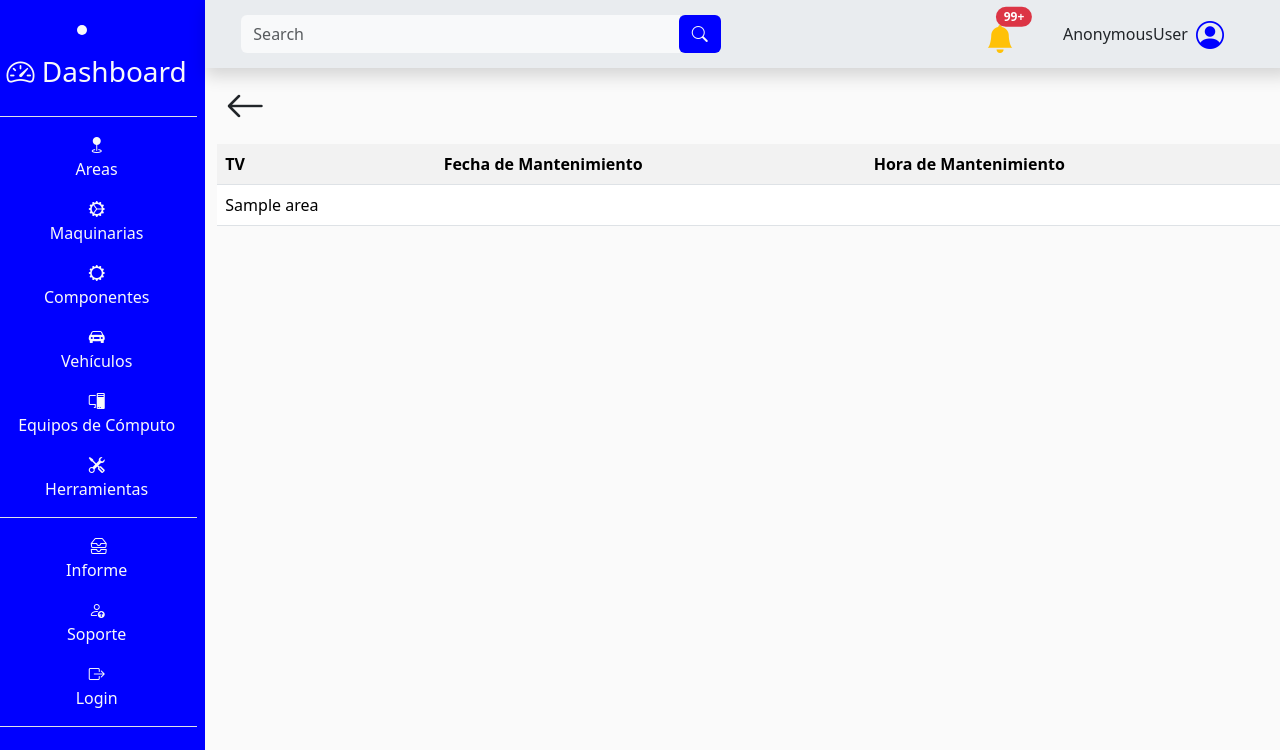
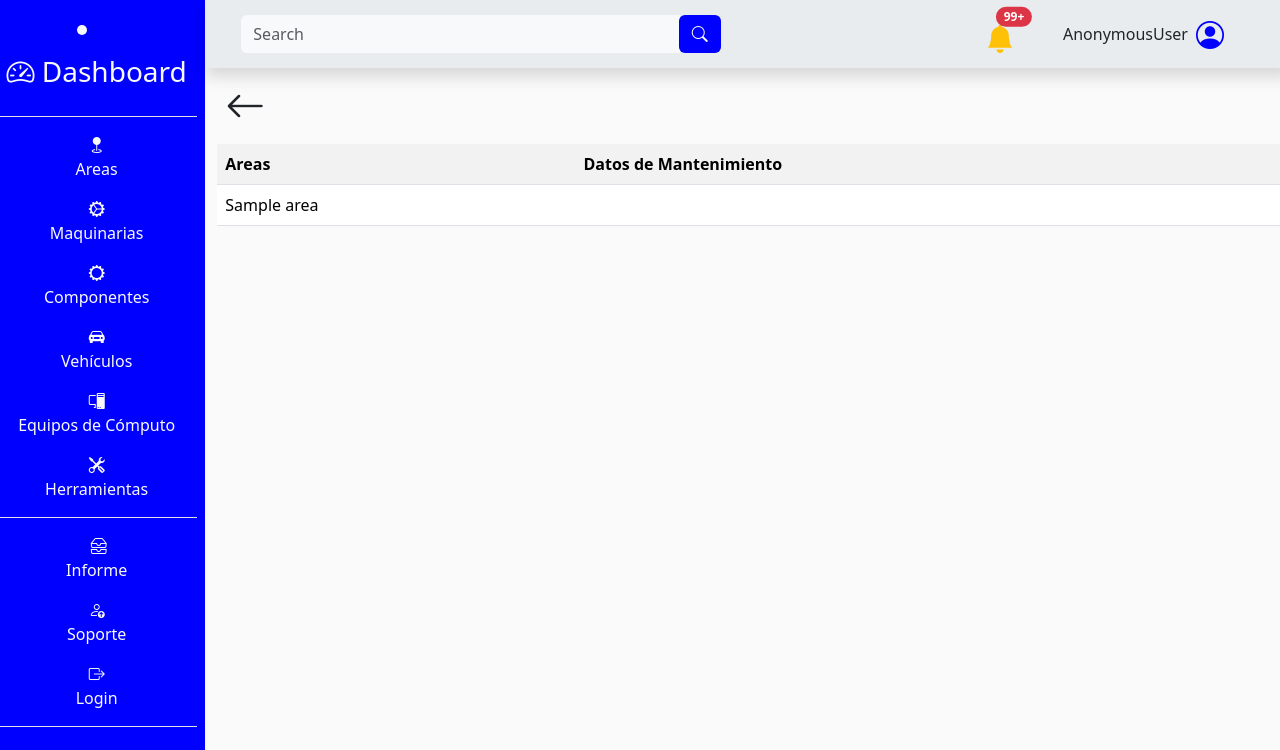
Before and after one commit to davidalejandrochentes/SGE, a Django app: page /area/tabla_mantenimientos/ in a window 1280 px wide. Shown: the top 750 px of the page. Run offline with Django 4.2, Linux system fonts and the light colour scheme; tables that the repository leaves empty hold one stand-in row (values such as "Sample post"); some libraries are stand-ins or nearby versions.

Commit message:
solucion de errores en base de datos, prosegir con el crud

```diff
--- a/SGE_area/models.py
+++ b/SGE_area/models.py
@@ -1,5 +1,7 @@
 from django.db import models
 from datetime import date
+from django.db.models.signals import post_save
+from django.dispatch import receiver
 
 class Area(models.Model):
     nombre = models.CharField(max_length=100, null=False, blank=False)
@@ -38,3 +40,9 @@ class MantenimientoArea(models.Model):
     def __str__(self):
         txt = "Area: {}, Tipo: {}, Fecha: {}"
         return txt.format(self.area, self.tipo, self.fecha)
+
+@receiver(post_save, sender=MantenimientoArea)
+def actualizar_fecha_ultimo_mantenimiento(sender, instance, **kwargs):
+    area = instance.area
+    area.fecha_ultimo_mantenimiento = instance.fecha
+    area.save()
--- a/templates/SGE_area/tablas.html
+++ b/templates/SGE_area/tablas.html
@@ -26,9 +26,8 @@
 
     <table class="table table-striped">
         <tr>
-          <th>TV</th>
-          <th>Fecha de Mantenimiento</th>
-          <th>Hora de Mantenimiento</th>
+          <th>Areas</th>
+          <th>Datos de Mantenimiento</th>
         </tr>
         {% for area in areas %}
         <tr>
@@ -36,14 +35,7 @@
           <td>
             <ul>
               {% for mantenimiento in area.mantenimiento_set.all %}
-              <li>{{ mantenimiento.fecha }}</li>
-              {% endfor %}
-            </ul>
-          </td>
-          <td>
-            <ul>
-              {% for mantenimiento in area.mantenimiento_set.all %}
-              <li>{{ mantenimiento.hora }}</li>
+              <li>|{{ mantenimiento.fecha }} - {{ mantenimiento.hora }} - {{ mantenimiento.tipo }}|</li>
               {% endfor %}
             </ul>
           </td>
```
Also changed, not shown: SGE_area/admin.py (+10 -2 lines).
